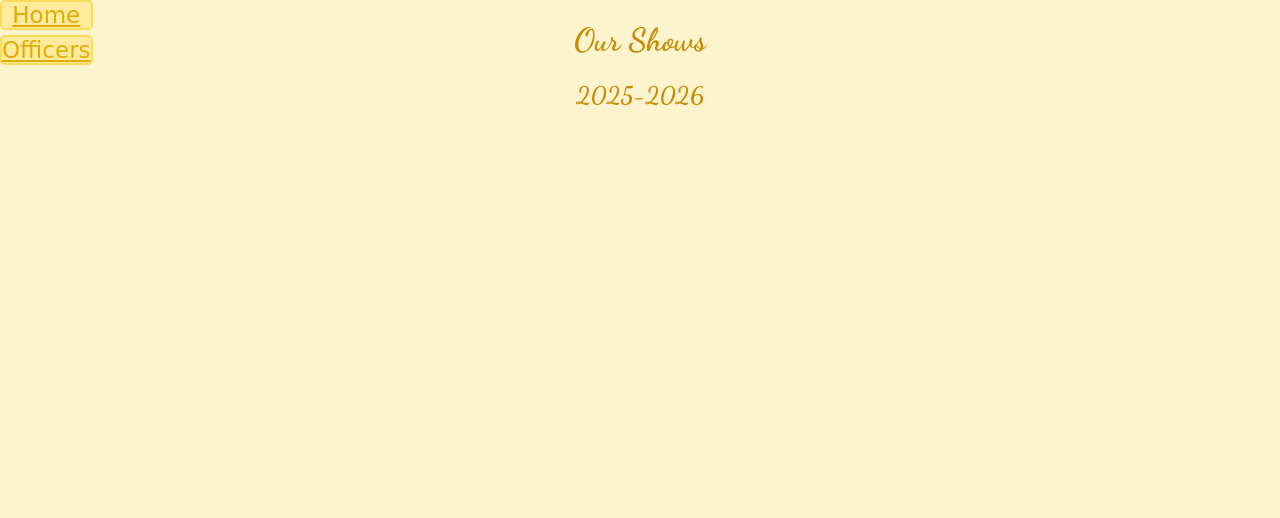
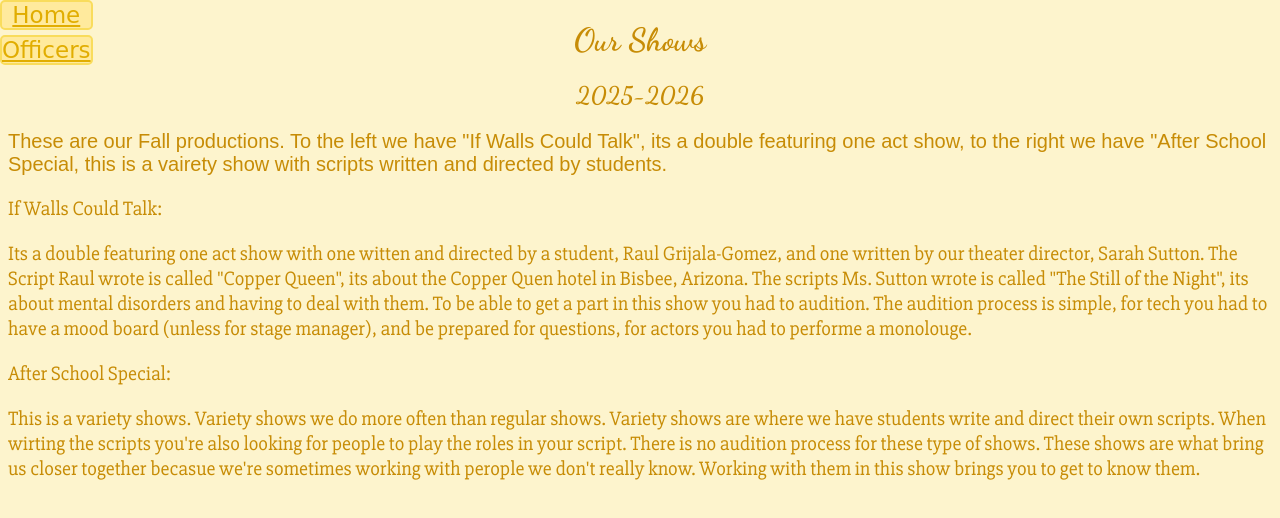
Before and after one commit to antoinettefpolanco-cloud/Final-Website-Project, a plain HTML site: page page3.html in a window 1280 px wide. Drawn offline with Linux system fonts and the light colour scheme; a web font is replaced by a local one.

Commit message:
progress

```diff
--- a/page3.html
+++ b/page3.html
@@ -10,6 +10,32 @@
     <div class="header3">
         <h1>Our Shows</h1>
         <h2>2025-2026</h2>
+        <div class="shows">
+            <p>These are our Fall productions. To the left we have "If Walls Could Talk",
+            its a double featuring one act show, to the right we have "After School
+             Special, this is a vairety show with scripts written and directed by students.</p>
+
+        </div>
+        <div class="ourshows">
+             <p>If Walls Could Talk:</p>
+             <p>Its a double featuring one act show with one witten and directed by a student,
+                Raul Grijala-Gomez, and one written by our theater director, Sarah Sutton. The
+                Script Raul wrote is called "Copper Queen", its about the Copper Quen hotel in
+                Bisbee, Arizona. The scripts Ms. Sutton wrote is called "The Still of the Night",
+                its about mental disorders and having  to deal with them. To be able to get a part
+                in this show you had to audition. The audition process is simple, for tech you had
+                to have a mood board (unless for stage manager), and be prepared for questions, for
+                actors you had to performe a monolouge.</p>
+                <p>After School Special:</p>
+                <p>This is a variety shows. Variety shows we do more often than regular shows.
+                    Variety shows are where we have students write and direct their own scripts.
+                    When wirting the scripts you're also looking for people to play the roles in
+                    your script. There is no audition process for these type of shows. These shows
+                    are what bring us closer together becasue we're sometimes working with perople
+                    we don't really know. Working with them in this show brings you to get to know
+                    them.</p>
+        </div>
+
         <div class="nav">
             <a id="home" href="index.html">Home</a>
             <a id="officers" href="page2.html">Officers</a>
--- a/styles.css
+++ b/styles.css
@@ -57,7 +57,6 @@ body {
 
 .about h2 {
     font-size: 20px;
-    text-align: ;
 }
 
 .about p {
@@ -90,3 +89,15 @@ body {
     color: #E1AD01;
     text-align: center;
 }
+
+.shows {
+    text-align: left;
+    font-size: 20px;
+    font-family: "Oswald", sans-serif;
+}
+
+.ourshows {
+    text-align: left;
+    font-size: 20px;
+    font-family: "Slabo 27px", serif;
+}
```
